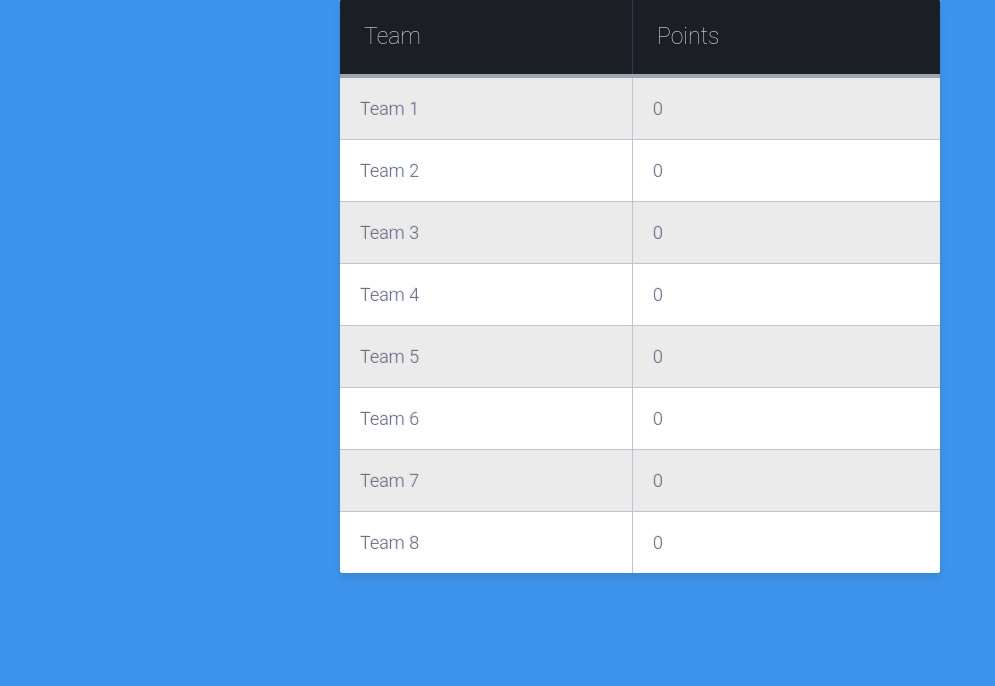
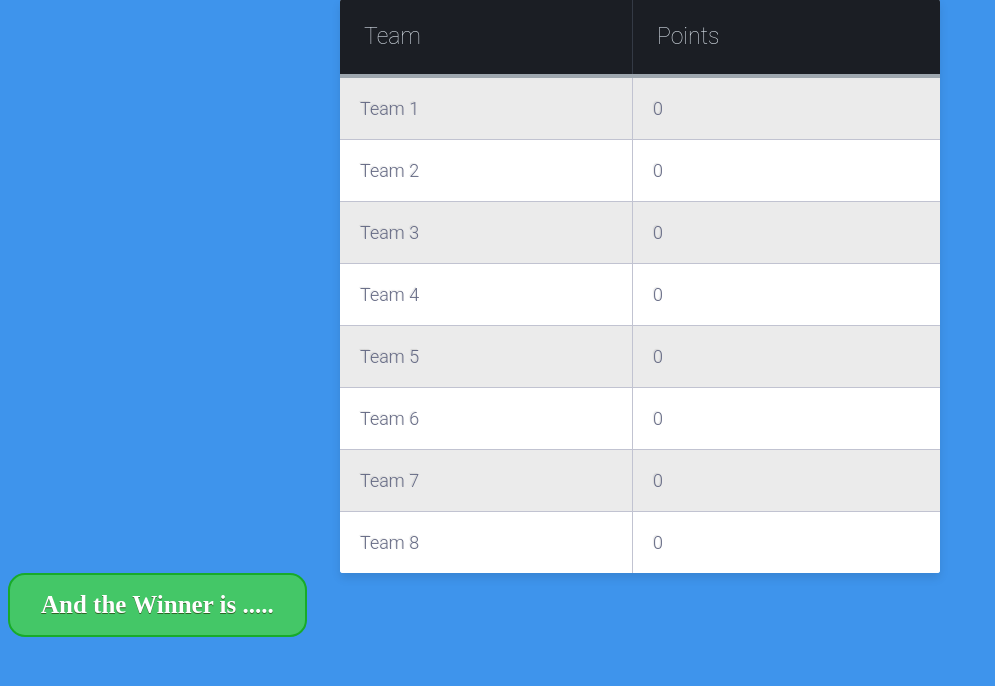
Before and after one commit to RonChatterjee/myShootball, a CodeIgniter app: page /myShootball/index.php/Result in a window 1280 px wide. Shown: the part 114-800 px from the top of the page, without its empty margins (0-995 px from the left). Run offline with CodeIgniter, Linux system fonts and the light colour scheme; data comes from the database, SQL or seed files in the repository.

Commit message:
Added Winners Controller and View

```diff
--- a/application/views/result.php
+++ b/application/views/result.php
@@ -1,3 +1,4 @@
+<!doctype html>
 <html lang="en">
 <head>
     <meta charset="utf-8" />
@@ -30,6 +31,29 @@
             text-transform:uppercase;
         }
 
+        .myButton {
+            background-color:#44c767;
+            -moz-border-radius:17px;
+            -webkit-border-radius:17px;
+            border-radius:17px;
+            border:2px solid #18ab29;
+            display:inline-block;
+            cursor:pointer;
+            color:#ffffff;
+            font-family:Times New Roman;
+            font-size:25px;
+            font-weight:bold;
+            padding:16px 31px;
+            text-decoration:none;
+            text-shadow:0px 1px 0px #2f6627;
+        }
+        .myButton:hover {
+            background-color:#5cbf2a;
+        }
+        .myButton:active {
+            position:relative;
+            top:1px;
+        }
 
         /*** Table Styles **/
 
@@ -262,4 +286,6 @@
     </tr>
     </tbody>
 </table>
+<a href="<?php echo base_url();?>index.php/Winner/index/<?php echo $maxt;?>" class="myButton">And the Winner is ..... </a>
 </body>
+</html>
```
Also changed, not shown: application/controllers/Winner.php (added, +7 -0 lines), application/views/winner.php (added, +81 -0 lines), 1 other file.
